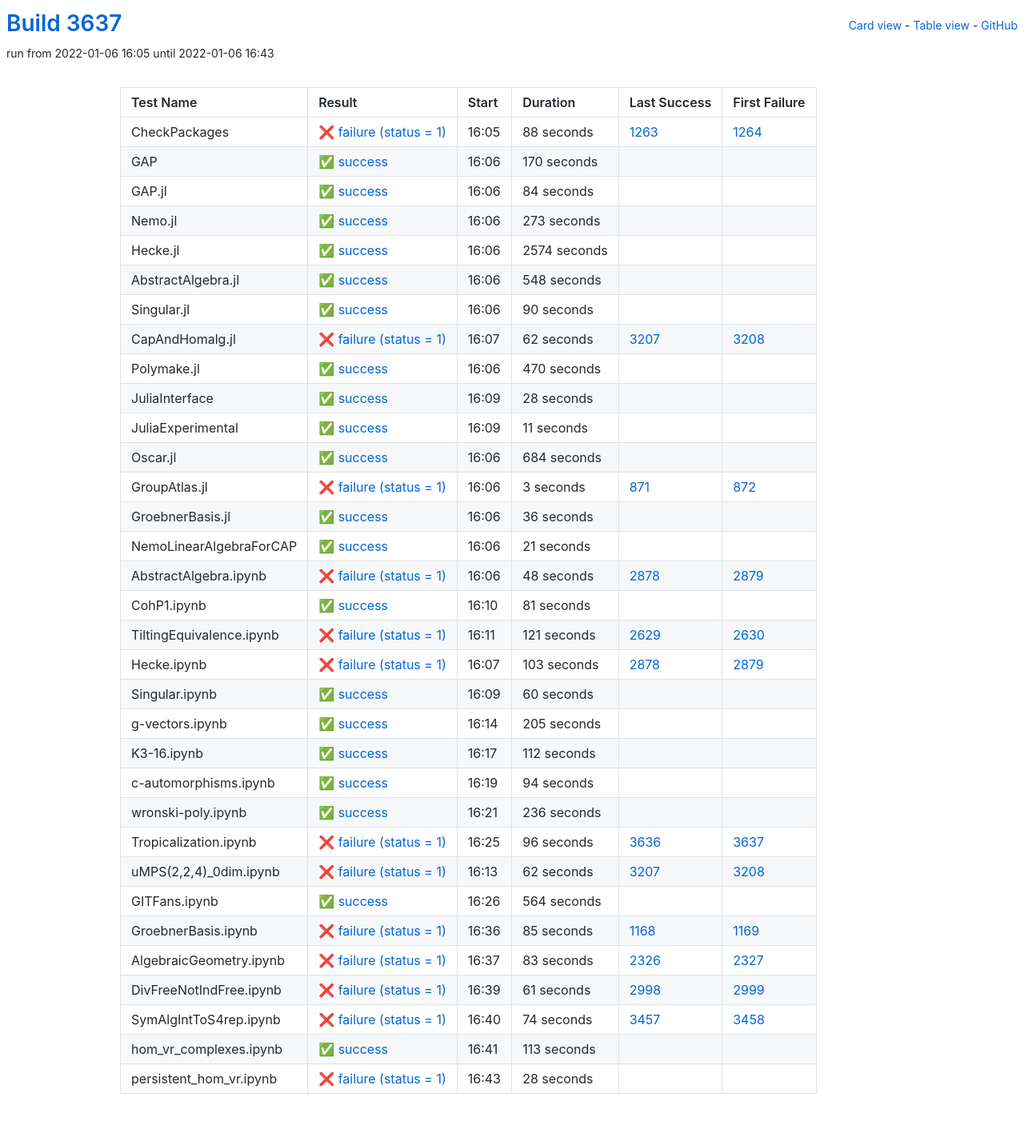
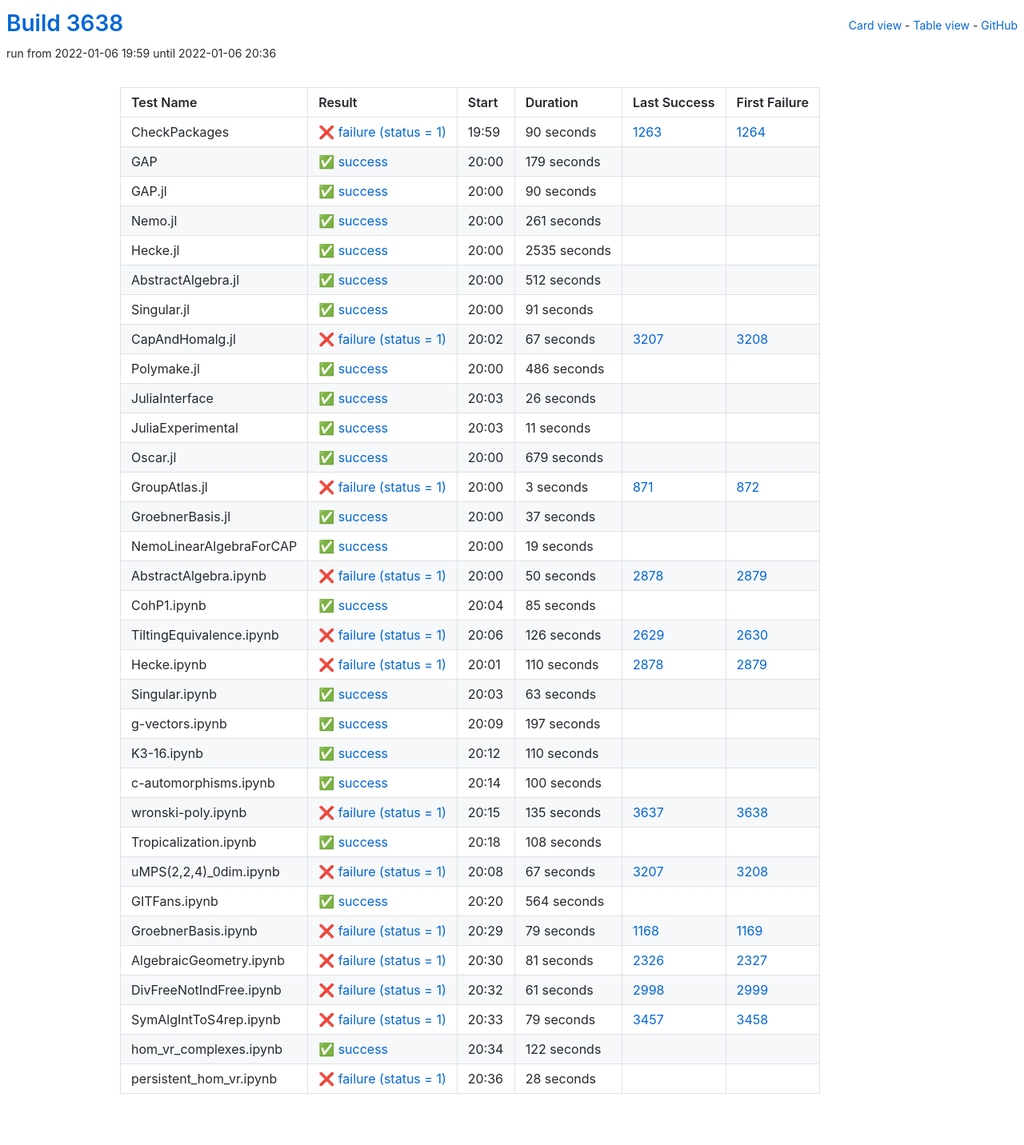
Before and after one commit to oscar-system/oscar-ci-status-stable, a Jekyll site: the page built from table.html, in a window 1280 px wide. Shown: the whole page at 80% size. Built offline with Jekyll 4.4.1, drawn with Linux system fonts in a browser that asks for light colours.

Commit message:
Build #3638

```diff
--- a/_data/ci.yml
+++ b/_data/ci.yml
@@ -1,6 +1,6 @@
 ---
-build: 3637
-build_url: https://oscarci.mathematik.uni-kl.de/job/oscar-stable/3637/
+build: 3638
+build_url: https://oscarci.mathematik.uni-kl.de/job/oscar-stable/3638/
 job: oscar-stable
 organization: oscar-system
 repo: oscar-ci-status-stable
@@ -8,80 +8,32 @@ repourl: https://github.com/oscar-system/oscar-ci-status-stable
 tests:
 - name: CheckPackages
   id: checkpackages
-  log: https://oscarci.mathematik.uni-kl.de/job/oscar-stable/3637/artifact/logs/build-3637/CheckPackages.log
-  start: 2022-01-06 16:05
+  log: https://oscarci.mathematik.uni-kl.de/job/oscar-stable/3638/artifact/logs/build-3638/CheckPackages.log
+  start: 2022-01-06 19:59
   success: false
   exitcode: 1
   status: failure
-  duration: 88
+  duration: 90
   last_success: 1263
   last_success_url: https://oscarci.mathematik.uni-kl.de/job/oscar-stable/1263/
   first_failure: 1264
   first_failure_url: https://oscarci.mathematik.uni-kl.de/job/oscar-stable/1264/
 - name: GAP
   id: gap
-  log: https://oscarci.mathematik.uni-kl.de/job/oscar-stable/3637/artifact/logs/build-3637/GAP.log
-  start: 2022-01-06 16:06
+  log: https://oscarci.mathematik.uni-kl.de/job/oscar-stable/3638/artifact/logs/build-3638/GAP.log
+  start: 2022-01-06 20:00
   success: true
   exitcode: 0
   status: success
-  duration: 170
+  duration: 179
   last_success: false
   last_success_url:
   first_failure: false
   first_failure_url:
 - name: GAP.jl
   id: gap-jl
-  log: https://oscarci.mathematik.uni-kl.de/job/oscar-stable/3637/artifact/logs/build-3637/GAP.jl.log
-  start: 2022-01-06 16:06
-  success: true
-  exitcode: 0
-  status: success
-  duration: 84
-  last_success: false
-  last_success_url:
-  first_failure: false
-  first_failure_url:
-- name: Nemo.jl
-  id: nemo-jl
-  log: https://oscarci.mathematik.uni-kl.de/job/oscar-stable/3637/artifact/logs/build-3637/Nemo.jl.log
-  start: 2022-01-06 16:06
-  success: true
-  exitcode: 0
-  status: success
-  duration: 273
-  last_success: false
-  last_success_url:
-  first_failure: false
-  first_failure_url:
-- name: Hecke.jl
-  id: hecke-jl
-  log: https://oscarci.mathematik.uni-kl.de/job/oscar-stable/3637/artifact/logs/build-3637/Hecke.jl.log
-  start: 2022-01-06 16:06
-  success: true
-  exitcode: 0
-  status: success
-  duration: 2574
-  last_success: false
-  last_success_url:
-  first_failure: false
-  first_failure_url:
-- name: AbstractAlgebra.jl
-  id: abstractalgebra-jl
-  log: https://oscarci.mathematik.uni-kl.de/job/oscar-stable/3637/artifact/logs/build-3637/AbstractAlgebra.jl.log
-  start: 2022-01-06 16:06
-  success: true
-  exitcode: 0
-  status: success
-  duration: 548
-  last_success: false
-  last_success_url:
-  first_failure: false
-  first_failure_url:
-- name: Singular.jl
-  id: singular-jl
-  log: https://oscarci.mathematik.uni-kl.de/job/oscar-stable/3637/artifact/logs/build-3637/Singular.jl.log
-  start: 2022-01-06 16:06
+  log: https://oscarci.mathematik.uni-kl.de/job/oscar-stable/3638/artifact/logs/build-3638/GAP.jl.log
+  start: 2022-01-06 20:00
   success: true
   exitcode: 0
   status: success
@@ -90,46 +42,94 @@ tests:
   last_success_url:
   first_failure: false
   first_failure_url:
+- name: Nemo.jl
+  id: nemo-jl
+  log: https://oscarci.mathematik.uni-kl.de/job/oscar-stable/3638/artifact/logs/build-3638/Nemo.jl.log
+  start: 2022-01-06 20:00
+  success: true
+  exitcode: 0
+  status: success
+  duration: 261
+  last_success: false
+  last_success_url:
+  first_failure: false
+  first_failure_url:
+- name: Hecke.jl
+  id: hecke-jl
+  log: https://oscarci.mathematik.uni-kl.de/job/oscar-stable/3638/artifact/logs/build-3638/Hecke.jl.log
+  start: 2022-01-06 20:00
+  success: true
+  exitcode: 0
+  status: success
+  duration: 2535
+  last_success: false
+  last_success_url:
+  first_failure: false
+  first_failure_url:
+- name: AbstractAlgebra.jl
+  id: abstractalgebra-jl
+  log: https://oscarci.mathematik.uni-kl.de/job/oscar-stable/3638/artifact/logs/build-3638/AbstractAlgebra.jl.log
+  start: 2022-01-06 20:00
+  success: true
+  exitcode: 0
+  status: success
+  duration: 512
+  last_success: false
+  last_success_url:
+  first_failure: false
+  first_failure_url:
+- name: Singular.jl
+  id: singular-jl
+  log: https://oscarci.mathematik.uni-kl.de/job/oscar-stable/3638/artifact/logs/build-3638/Singular.jl.log
+  start: 2022-01-06 20:00
+  success: true
+  exitcode: 0
+  status: success
+  duration: 91
+  last_success: false
+  last_success_url:
+  first_failure: false
+  first_failure_url:
 - name: CapAndHomalg.jl
   id: capandhomalg-jl
-  log: https://oscarci.mathematik.uni-kl.de/job/oscar-stable/3637/artifact/logs/build-3637/CapAndHomalg.jl.log
-  start: 2022-01-06 16:07
+  log: https://oscarci.mathematik.uni-kl.de/job/oscar-stable/3638/artifact/logs/build-3638/CapAndHomalg.jl.log
+  start: 2022-01-06 20:02
   success: false
   exitcode: 1
   status: failure
-  duration: 62
+  duration: 67
   last_success: 3207
   last_success_url: https://oscarci.mathematik.uni-kl.de/job/oscar-stable/3207/
   first_failure: 3208
   first_failure_url: https://oscarci.mathematik.uni-kl.de/job/oscar-stable/3208/
 - name: Polymake.jl
   id: polymake-jl
-  log: https://oscarci.mathematik.uni-kl.de/job/oscar-stable/3637/artifact/logs/build-3637/Polymake.jl.log
-  start: 2022-01-06 16:06
+  log: https://oscarci.mathematik.uni-kl.de/job/oscar-stable/3638/artifact/logs/build-3638/Polymake.jl.log
+  start: 2022-01-06 20:00
   success: true
   exitcode: 0
   status: success
-  duration: 470
+  duration: 486
   last_success: false
   last_success_url:
   first_failure: false
   first_failure_url:
 - name: JuliaInterface
   id: juliainterface
-  log: https://oscarci.mathematik.uni-kl.de/job/oscar-stable/3637/artifact/logs/build-3637/JuliaInterface.log
-  start: 2022-01-06 16:09
+  log: https://oscarci.mathematik.uni-kl.de/job/oscar-stable/3638/artifact/logs/build-3638/JuliaInterface.log
+  start: 2022-01-06 20:03
   success: true
   exitcode: 0
   status: success
-  duration: 28
+  duration: 26
   last_success: false
   last_success_url:
   first_failure: false
   first_failure_url:
 - name: JuliaExperimental
   id: juliaexperimental
-  log: https://oscarci.mathematik.uni-kl.de/job/oscar-stable/3637/artifact/logs/build-3637/JuliaExperimental.log
-  start: 2022-01-06 16:09
+  log: https://oscarci.mathematik.uni-kl.de/job/oscar-stable/3638/artifact/logs/build-3638/JuliaExperimental.log
+  start: 2022-01-06 20:03
   success: true
   exitcode: 0
   status: success
@@ -140,20 +140,20 @@ tests:
   first_failure_url:
 - name: Oscar.jl
   id: oscar-jl
-  log: https://oscarci.mathematik.uni-kl.de/job/oscar-stable/3637/artifact/logs/build-3637/Oscar.jl.log
-  start: 2022-01-06 16:06
+  log: https://oscarci.mathematik.uni-kl.de/job/oscar-stable/3638/artifact/logs/build-3638/Oscar.jl.log
+  start: 2022-01-06 20:00
   success: true
   exitcode: 0
   status: success
-  duration: 684
+  duration: 679
   last_success: false
   last_success_url:
   first_failure: false
   first_failure_url:
 - name: GroupAtlas.jl
   id: groupatlas-jl
-  log: https://oscarci.mathematik.uni-kl.de/job/oscar-stable/3637/artifact/logs/build-3637/GroupAtlas.jl.log
-  start: 2022-01-06 16:06
+  log: https://oscarci.mathematik.uni-kl.de/job/oscar-stable/3638/artifact/logs/build-3638/GroupAtlas.jl.log
+  start: 2022-01-06 20:00
   success: false
   exitcode: 1
   status: failure
@@ -164,164 +164,164 @@ tests:
   first_failure_url: https://oscarci.mathematik.uni-kl.de/job/oscar-stable/872/
 - name: GroebnerBasis.jl
   id: groebnerbasis-jl
-  log: https://oscarci.mathematik.uni-kl.de/job/oscar-stable/3637/artifact/logs/build-3637/GroebnerBasis.jl.log
-  start: 2022-01-06 16:06
+  log: https://oscarci.mathematik.uni-kl.de/job/oscar-stable/3638/artifact/logs/build-3638/GroebnerBasis.jl.log
+  start: 2022-01-06 20:00
   success: true
   exitcode: 0
   status: success
-  duration: 36
+  duration: 37
   last_success: false
   last_success_url:
   first_failure: false
   first_failure_url:
 - name: NemoLinearAlgebraForCAP
   id: nemolinearalgebraforcap
-  log: https://oscarci.mathematik.uni-kl.de/job/oscar-stable/3637/artifact/logs/build-3637/NemoLinearAlgebraForCAP.log
-  start: 2022-01-06 16:06
+  log: https://oscarci.mathematik.uni-kl.de/job/oscar-stable/3638/artifact/logs/build-3638/NemoLinearAlgebraForCAP.log
+  start: 2022-01-06 20:00
   success: true
   exitcode: 0
   status: success
-  duration: 21
+  duration: 19
   last_success: false
   last_success_url:
   first_failure: false
   first_failure_url:
 - name: AbstractAlgebra.ipynb
   id: abstractalgebra-ipynb
-  log: https://oscarci.mathematik.uni-kl.de/job/oscar-stable/3637/artifact/logs/build-3637/AbstractAlgebra.ipynb.log
-  start: 2022-01-06 16:06
+  log: https://oscarci.mathematik.uni-kl.de/job/oscar-stable/3638/artifact/logs/build-3638/AbstractAlgebra.ipynb.log
+  start: 2022-01-06 20:00
   success: false
   exitcode: 1
   status: failure
-  duration: 48
+  duration: 50
   last_success: 2878
   last_success_url: https://oscarci.mathematik.uni-kl.de/job/oscar-stable/2878/
   first_failure: 2879
   first_failure_url: https://oscarci.mathematik.uni-kl.de/job/oscar-stable/2879/
 - name: CohP1.ipynb
   id: cohp1-ipynb
-  log: https://oscarci.mathematik.uni-kl.de/job/oscar-stable/3637/artifact/logs/build-3637/CohP1.ipynb.log
-  start: 2022-01-06 16:10
+  log: https://oscarci.mathematik.uni-kl.de/job/oscar-stable/3638/artifact/logs/build-3638/CohP1.ipynb.log
+  start: 2022-01-06 20:04
   success: true
   exitcode: 0
   status: success
-  duration: 81
+  duration: 85
   last_success: false
   last_success_url:
   first_failure: false
   first_failure_url:
 - name: TiltingEquivalence.ipynb
   id: tiltingequivalence-ipynb
-  log: https://oscarci.mathematik.uni-kl.de/job/oscar-stable/3637/artifact/logs/build-3637/TiltingEquivalence.ipynb.log
-  start: 2022-01-06 16:11
+  log: https://oscarci.mathematik.uni-kl.de/job/oscar-stable/3638/artifact/logs/build-3638/TiltingEquivalence.ipynb.log
+  start: 2022-01-06 20:06
   success: false
   exitcode: 1
   status: failure
-  duration: 121
+  duration: 126
   last_success: 2629
   last_success_url: https://oscarci.mathematik.uni-kl.de/job/oscar-stable/2629/
   first_failure: 2630
   first_failure_url: https://oscarci.mathematik.uni-kl.de/job/oscar-stable/2630/
 - name: Hecke.ipynb
   id: hecke-ipynb
-  log: https://oscarci.mathematik.uni-kl.de/job/oscar-stable/3637/artifact/logs/build-3637/Hecke.ipynb.log
-  start: 2022-01-06 16:07
+  log: https://oscarci.mathematik.uni-kl.de/job/oscar-stable/3638/artifact/logs/build-3638/Hecke.ipynb.log
+  start: 2022-01-06 20:01
   success: false
   exitcode: 1
   status: failure
-  duration: 103
+  duration: 110
   last_success: 2878
   last_success_url: https://oscarci.mathematik.uni-kl.de/job/oscar-stable/2878/
   first_failure: 2879
   first_failure_url: https://oscarci.mathematik.uni-kl.de/job/oscar-stable/2879/
 - name: Singular.ipynb
   id: singular-ipynb
-  log: https://oscarci.mathematik.uni-kl.de/job/oscar-stable/3637/artifact/logs/build-3637/Singular.ipynb.log
-  start: 2022-01-06 16:09
+  log: https://oscarci.mathematik.uni-kl.de/job/oscar-stable/3638/artifact/logs/build-3638/Singular.ipynb.log
+  start: 2022-01-06 20:03
   success: true
   exitcode: 0
   status: success
-  duration: 60
+  duration: 63
   last_success: false
   last_success_url:
   first_failure: false
   first_failure_url:
 - name: g-vectors.ipynb
   id: g-vectors-ipynb
-  log: https://oscarci.mathematik.uni-kl.de/job/oscar-stable/3637/artifact/logs/build-3637/g-vectors.ipynb.log
-  start: 2022-01-06 16:14
+  log: https://oscarci.mathematik.uni-kl.de/job/oscar-stable/3638/artifact/logs/build-3638/g-vectors.ipynb.log
+  start: 2022-01-06 20:09
   success: true
   exitcode: 0
   status: success
-  duration: 205
+  duration: 197
   last_success: false
   last_success_url:
   first_failure: false
   first_failure_url:
 - name: K3-16.ipynb
   id: k3-16-ipynb
-  log: https://oscarci.mathematik.uni-kl.de/job/oscar-stable/3637/artifact/logs/build-3637/K3-16.ipynb.log
-  start: 2022-01-06 16:17
+  log: https://oscarci.mathematik.uni-kl.de/job/oscar-stable/3638/artifact/logs/build-3638/K3-16.ipynb.log
+  start: 2022-01-06 20:12
   success: true
   exitcode: 0
   status: success
-  duration: 112
+  duration: 110
   last_success: false
   last_success_url:
   first_failure: false
   first_failure_url:
 - name: c-automorphisms.ipynb
   id: c-automorphisms-ipynb
-  log: https://oscarci.mathematik.uni-kl.de/job/oscar-stable/3637/artifact/logs/build-3637/c-automorphisms.ipynb.log
-  start: 2022-01-06 16:19
+  log: https://oscarci.mathematik.uni-kl.de/job/oscar-stable/3638/artifact/logs/build-3638/c-automorphisms.ipynb.log
+  start: 2022-01-06 20:14
   success: true
   exitcode: 0
   status: success
-  duration: 94
+  duration: 100
   last_success: false
   last_success_url:
   first_failure: false
   first_failure_url:
 - name: wronski-poly.ipynb
   id: wronski-poly-ipynb
-  log: https://oscarci.mathematik.uni-kl.de/job/oscar-stable/3637/artifact/logs/build-3637/wronski-poly.ipynb.log
-  start: 2022-01-06 16:21
+  log: https://oscarci.mathematik.uni-kl.de/job/oscar-stable/3638/artifact/logs/build-3638/wronski-poly.ipynb.log
+  start: 2022-01-06 20:15
+  success: false
+  exitcode: 1
+  status: failure
+  duration: 135
+  last_success: 3637
+  last_success_url: https://oscarci.mathematik.uni-kl.de/job/oscar-stable/3637/
+  first_failure: 3638
+  first_failure_url: https://oscarci.mathematik.uni-kl.de/job/oscar-stable/3638/
+- name: Tropicalization.ipynb
+  id: tropicalization-ipynb
+  log: https://oscarci.mathematik.uni-kl.de/job/oscar-stable/3638/artifact/logs/build-3638/Tropicalization.ipynb.log
+  start: 2022-01-06 20:18
   success: true
   exitcode: 0
   status: success
-  duration: 236
+  duration: 108
   last_success: false
   last_success_url:
   first_failure: false
   first_failure_url:
-- name: Tropicalization.ipynb
-  id: tropicalization-ipynb
-  log: https://oscarci.mathematik.uni-kl.de/job/oscar-stable/3637/artifact/logs/build-3637/Tropicalization.ipynb.log
-  start: 2022-01-06 16:25
+- name: uMPS(2,2,4)_0dim.ipynb
+  id: umps-2-2-4-0dim-ipynb
+  log: https://oscarci.mathematik.uni-kl.de/job/oscar-stable/3638/artifact/logs/build-3638/uMPS-2-2-4-_0dim.ipynb.log
+  start: 2022-01-06 20:08
   success: false
   exitcode: 1
   status: failure
-  duration: 96
-  last_success: 3636
-  last_success_url: https://oscarci.mathematik.uni-kl.de/job/oscar-stable/3636/
-  first_failure: 3637
-  first_failure_url: https://oscarci.mathematik.uni-kl.de/job/oscar-stable/3637/
-- name: uMPS(2,2,4)_0dim.ipynb
-  id: umps-2-2-4-0dim-ipynb
-  log: https://oscarci.mathematik.uni-kl.de/job/oscar-stable/3637/artifact/logs/build-3637/uMPS-2-2-4-_0dim.ipynb.log
-  start: 2022-01-06 16:13
-  success: false
-  exitcode: 1
-  status: failure
-  duration: 62
+  duration: 67
   last_success: 3207
   last_success_url: https://oscarci.mathematik.uni-kl.de/job/oscar-stable/3207/
   first_failure: 3208
   first_failure_url: https://oscarci.mathematik.uni-kl.de/job/oscar-stable/3208/
 - name: GITFans.ipynb
   id: gitfans-ipynb
-  log: https://oscarci.mathematik.uni-kl.de/job/oscar-stable/3637/artifact/logs/build-3637/GITFans.ipynb.log
-  start: 2022-01-06 16:26
+  log: https://oscarci.mathematik.uni-kl.de/job/oscar-stable/3638/artifact/logs/build-3638/GITFans.ipynb.log
+  start: 2022-01-06 20:20
   success: true
   exitcode: 0
   status: success
@@ -332,32 +332,32 @@ tests:
   first_failure_url:
 - name: GroebnerBasis.ipynb
   id: groebnerbasis-ipynb
-  log: https://oscarci.mathematik.uni-kl.de/job/oscar-stable/3637/artifact/logs/build-3637/GroebnerBasis.ipynb.log
-  start: 2022-01-06 16:36
+  log: https://oscarci.mathematik.uni-kl.de/job/oscar-stable/3638/artifact/logs/build-3638/GroebnerBasis.ipynb.log
+  start: 2022-01-06 20:29
   success: false
   exitcode: 1
   status: failure
-  duration: 85
+  duration: 79
   last_success: 1168
   last_success_url: https://oscarci.mathematik.uni-kl.de/job/oscar-stable/1168/
   first_failure: 1169
   first_failure_url: https://oscarci.mathematik.uni-kl.de/job/oscar-stable/1169/
 - name: AlgebraicGeometry.ipynb
   id: algebraicgeometry-ipynb
-  log: https://oscarci.mathematik.uni-kl.de/job/oscar-stable/3637/artifact/logs/build-3637/AlgebraicGeometry.ipynb.log
-  start: 2022-01-06 16:37
+  log: https://oscarci.mathematik.uni-kl.de/job/oscar-stable/3638/artifact/logs/build-3638/AlgebraicGeometry.ipynb.log
+  start: 2022-01-06 20:30
   success: false
   exitcode: 1
   status: failure
-  duration: 83
+  duration: 81
   last_success: 2326
   last_success_url: https://oscarci.mathematik.uni-kl.de/job/oscar-stable/2326/
   first_failure: 2327
   first_failure_url: https://oscarci.mathematik.uni-kl.de/job/oscar-stable/2327/
 - name: DivFreeNotIndFree.ipynb
   id: divfreenotindfree-ipynb
-  log: https://oscarci.mathematik.uni-kl.de/job/oscar-stable/3637/artifact/logs/build-3637/DivFreeNotIndFree.ipynb.log
-  start: 2022-01-06 16:39
+  log: https://oscarci.mathematik.uni-kl.de/job/oscar-stable/3638/artifact/logs/build-3638/DivFreeNotIndFree.ipynb.log
+  start: 2022-01-06 20:32
   success: false
   exitcode: 1
   status: failure
@@ -368,32 +368,32 @@ tests:
   first_failure_url: https://oscarci.mathematik.uni-kl.de/job/oscar-stable/2999/
 - name: SymAlgIntToS4rep.ipynb
   id: symalginttos4rep-ipynb
-  log: https://oscarci.mathematik.uni-kl.de/job/oscar-stable/3637/artifact/logs/build-3637/SymAlgIntToS4rep.ipynb.log
-  start: 2022-01-06 16:40
+  log: https://oscarci.mathematik.uni-kl.de/job/oscar-stable/3638/artifact/logs/build-3638/SymAlgIntToS4rep.ipynb.log
+  start: 2022-01-06 20:33
   success: false
   exitcode: 1
   status: failure
-  duration: 74
+  duration: 79
   last_success: 3457
   last_success_url: https://oscarci.mathematik.uni-kl.de/job/oscar-stable/3457/
   first_failure: 3458
   first_failure_url: https://oscarci.mathematik.uni-kl.de/job/oscar-stable/3458/
 - name: hom_vr_complexes.ipynb
   id: hom-vr-complexes-ipynb
-  log: https://oscarci.mathematik.uni-kl.de/job/oscar-stable/3637/artifact/logs/build-3637/hom_vr_complexes.ipynb.log
-  start: 2022-01-06 16:41
+  log: https://oscarci.mathematik.uni-kl.de/job/oscar-stable/3638/artifact/logs/build-3638/hom_vr_complexes.ipynb.log
+  start: 2022-01-06 20:34
   success: true
   exitcode: 0
   status: success
-  duration: 113
+  duration: 122
   last_success: false
   last_success_url:
   first_failure: false
   first_failure_url:
 - name: persistent_hom_vr.ipynb
   id: persistent-hom-vr-ipynb
-  log: https://oscarci.mathematik.uni-kl.de/job/oscar-stable/3637/artifact/logs/build-3637/persistent_hom_vr.ipynb.log
-  start: 2022-01-06 16:43
+  log: https://oscarci.mathematik.uni-kl.de/job/oscar-stable/3638/artifact/logs/build-3638/persistent_hom_vr.ipynb.log
+  start: 2022-01-06 20:36
   success: false
   exitcode: 1
   status: failure
```
Also changed, not shown: README.md.
